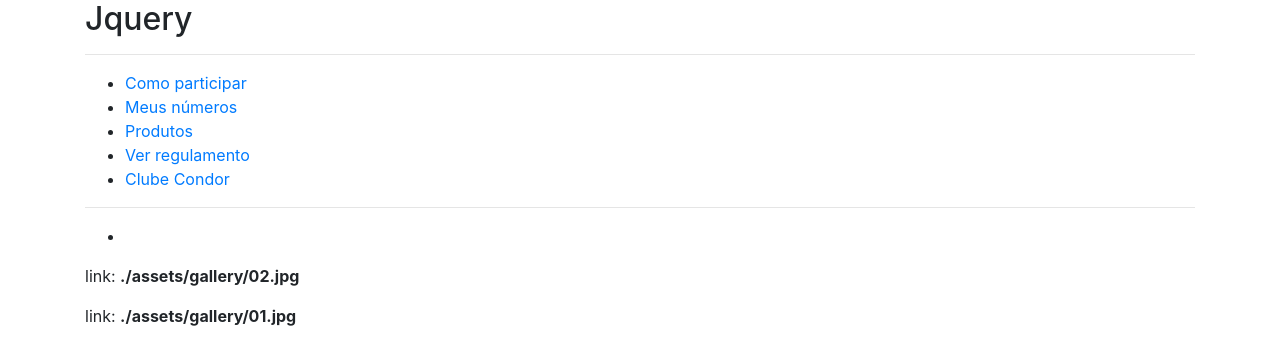
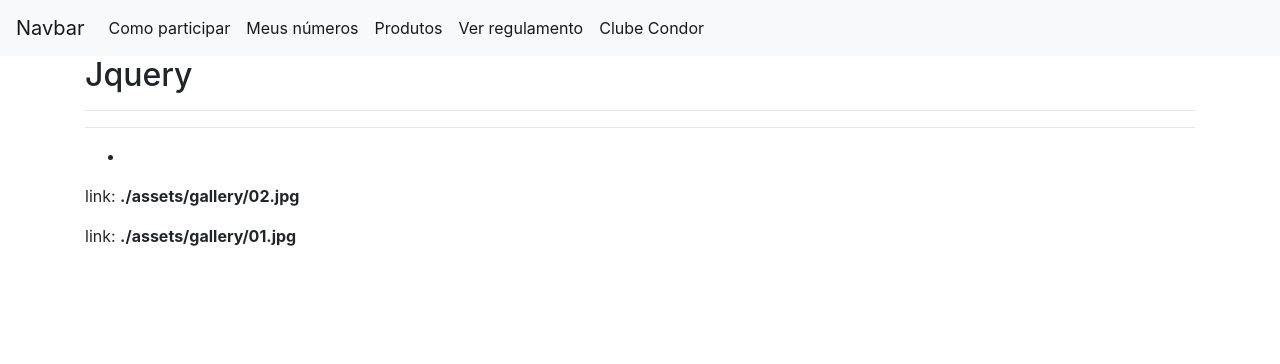
Before and after one commit to brunogalvao/JSON, a plain HTML site: page index.html in a window 1280 px wide. Drawn offline with nearby package versions, Linux system fonts and the light colour scheme.

Commit message:
Atualização do JS

```diff
--- a/assets/json/controle.js
+++ b/assets/json/controle.js
@@ -5,33 +5,29 @@
 
         $.each(result, function(i, menu){
 
-            var obj = result[0].menu;
-            var obj2 = result[0].gallery;
-            var qtd = obj.length;
-            var qtd2 = obj2.length;
+            const obj = result[0].menu;
+            const obj2 = result[0].gallery;
+            const qtd = obj.length;
+            const qtd2 = obj2.length;
 
-            console.log(obj); //mostra todo o JSON
+            console.log(result); //mostra todo o JSON especifico
+
+            console.log(obj); //mostra todo o JSON especifico
 
             $(function () {
-                var text = "";
-                var i = 0;
+                let text = "";
+                let i = 0;
 
                 for (let i = 0; i < qtd; ++i) {
 
-                    text += "<li><a href="+obj[i].link+">" + obj[i].name + "</a></li>";
+                    // text += "<li><a href="+obj[i].link+">" + obj[i].name + "</a></li>";
+                    text += "<li class='nav-item active'><a class='nav-link' href="+obj[i].link+">"+obj[i].name+"</a></li>"
 
                 }
 
-                $("nav > ul").html(text);
+                $(".navbar-nav").html(text);
             });
 
-            // $(" #menu ").append(
-
-            //     '<p>Nome: <b>' + obj[1].name + '</b> </p>',
-            //     '<p>Link: <b>' + obj[1].link + '</b> </p>',
-
-
-            // );
 
             $('li').attr('src',obj2[0].img);
 
--- a/index.html
+++ b/index.html
@@ -4,6 +4,21 @@
 <link rel="stylesheet" href="assets/css/style.css" />
 </head>
 <body>
+    <nav class="navbar navbar-expand-lg navbar-light bg-light">
+        <a class="navbar-brand" href="#">Navbar</a>
+        <button class="navbar-toggler" type="button" data-toggle="collapse" data-target="#navbarSupportedContent" aria-controls="navbarSupportedContent" aria-expanded="false" aria-label="Toggle navigation">
+          <span class="navbar-toggler-icon"></span>
+        </button>
+
+        <div class="collapse navbar-collapse" id="navbarSupportedContent">
+          <ul class="navbar-nav mr-auto">
+            <li class="nav-item active">
+              <a class="nav-link" href="#">Home</a>
+            </li>
+          </ul>
+
+        </div>
+      </nav>
 
     <div class="container">
         <h2>Jquery</h2>
@@ -29,7 +44,11 @@
 
     </div>
 
-<script src="https://ajax.googleapis.com/ajax/libs/jquery/3.5.1/jquery.min.js"></script>
-<script type="text/javascript" src="assets/json/controle.js"> </script>
+    <script src="https://code.jquery.com/jquery-3.5.1.slim.min.js" integrity="sha384-DfXdz2htPH0lsSSs5nCTpuj/zy4C+OGpamoFVy38MVBnE+IbbVYUew+OrCXaRkfj" crossorigin="anonymous"></script>
+    <script src="https://cdn.jsdelivr.net/npm/popper.js@1.16.0/dist/umd/popper.min.js" integrity="sha384-Q6E9RHvbIyZFJoft+2mJbHaEWldlvI9IOYy5n3zV9zzTtmI3UksdQRVvoxMfooAo" crossorigin="anonymous"></script>
+    <script src="https://stackpath.bootstrapcdn.com/bootstrap/4.5.0/js/bootstrap.min.js" integrity="sha384-OgVRvuATP1z7JjHLkuOU7Xw704+h835Lr+6QL9UvYjZE3Ipu6Tp75j7Bh/kR0JKI" crossorigin="anonymous"></script>
+    <script src="https://ajax.googleapis.com/ajax/libs/jquery/3.5.1/jquery.min.js"></script>
+    <script type="text/javascript" src="assets/json/controle.js"> </script>
+
 </body>
 </html>
```
